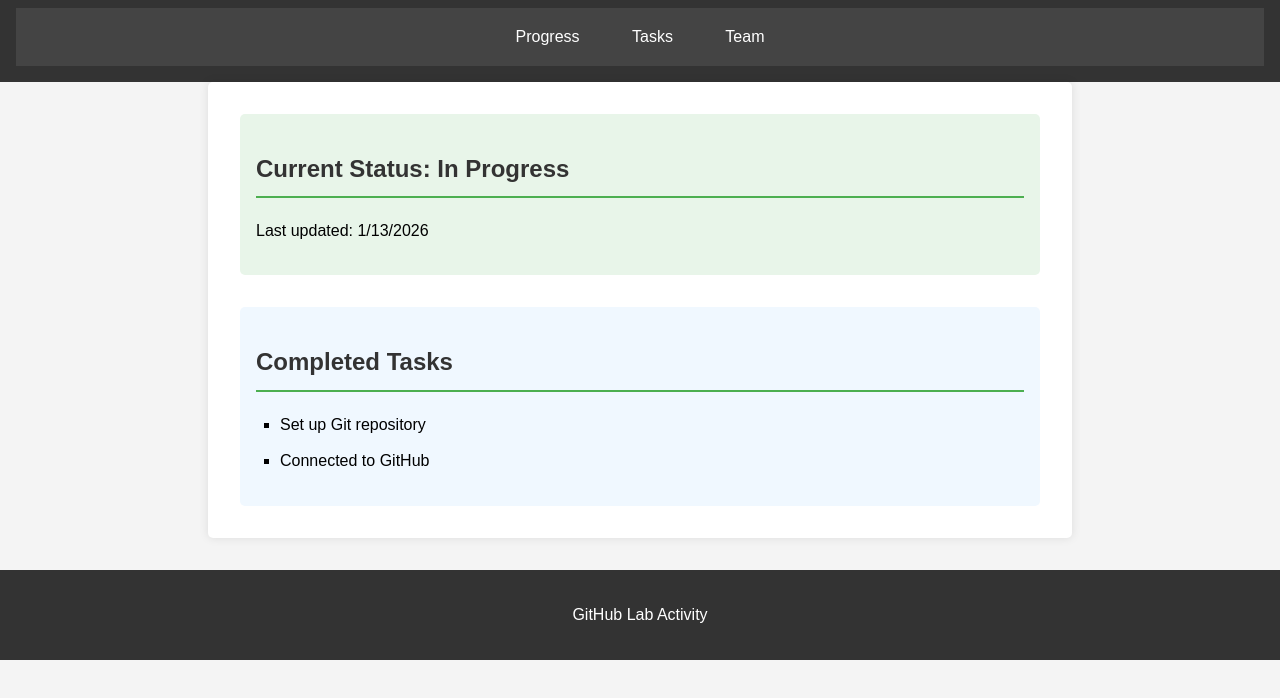
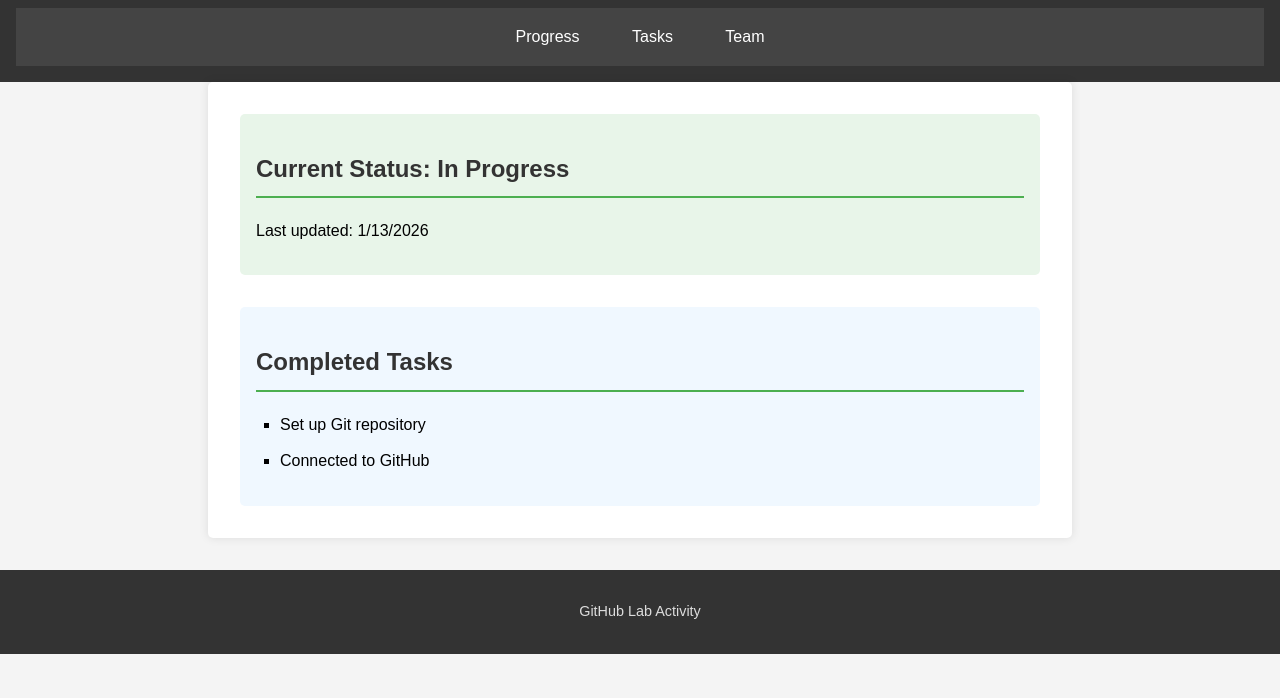
Before and after one commit to JaysonIT/M2A2_Dinopol, a plain HTML site: page index.html in a window 1280 px wide. Shown: the part 102-800 px from the top of the page. Drawn offline with Linux system fonts and the light colour scheme.

Commit message:
Update footer styling from GitHub
Add footer styling for team updates.

```diff
--- a/style.css
+++ b/style.css
@@ -77,6 +77,11 @@ nav a:hover {
     list-style-type: square;
     padding-left: 1.5rem;
 }
+/* Team Update */
+footer {
+    font-size: 0.9rem;
+    color: #ddd;
+}
 
 #tasks li {
     margin-bottom: 0.7rem;
```
